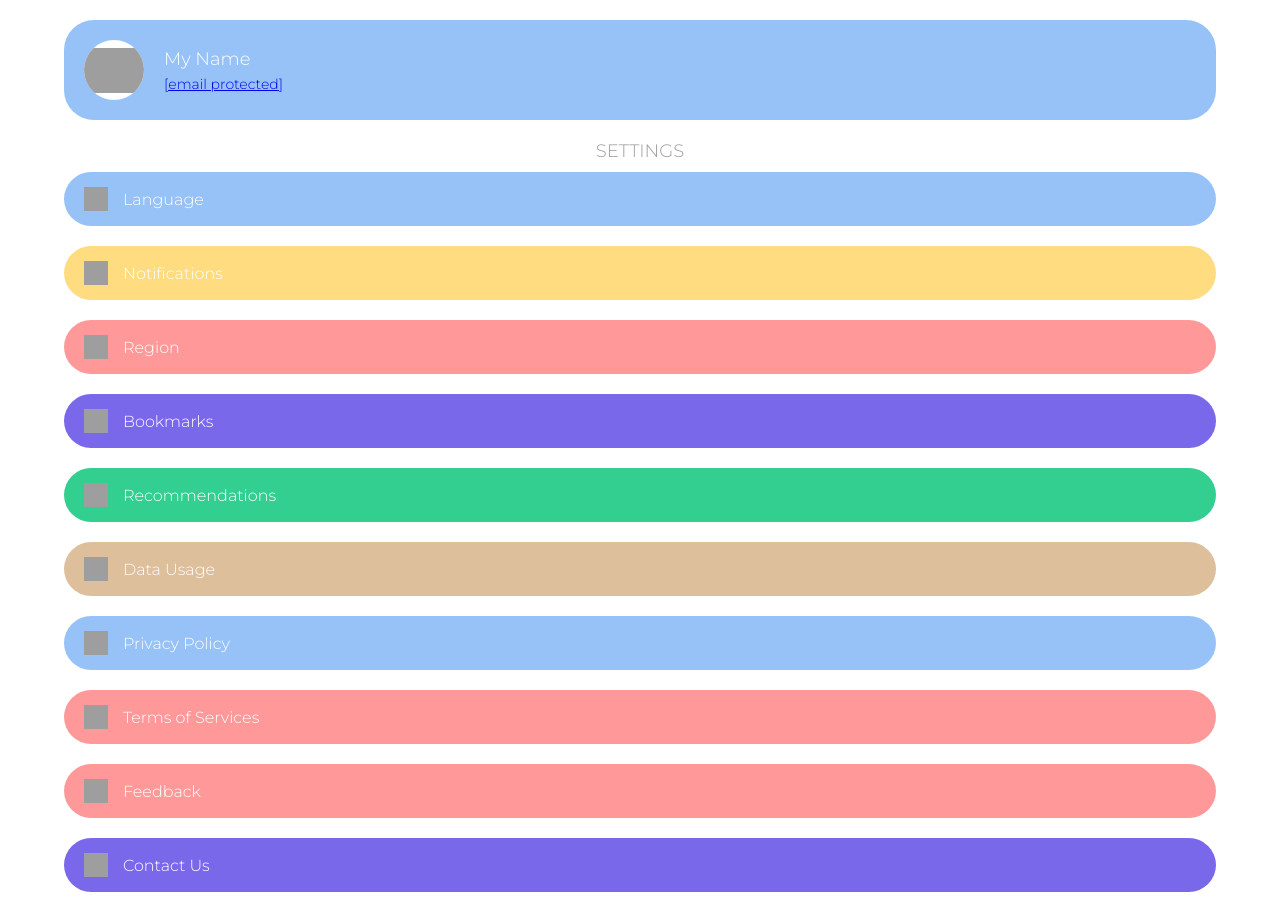
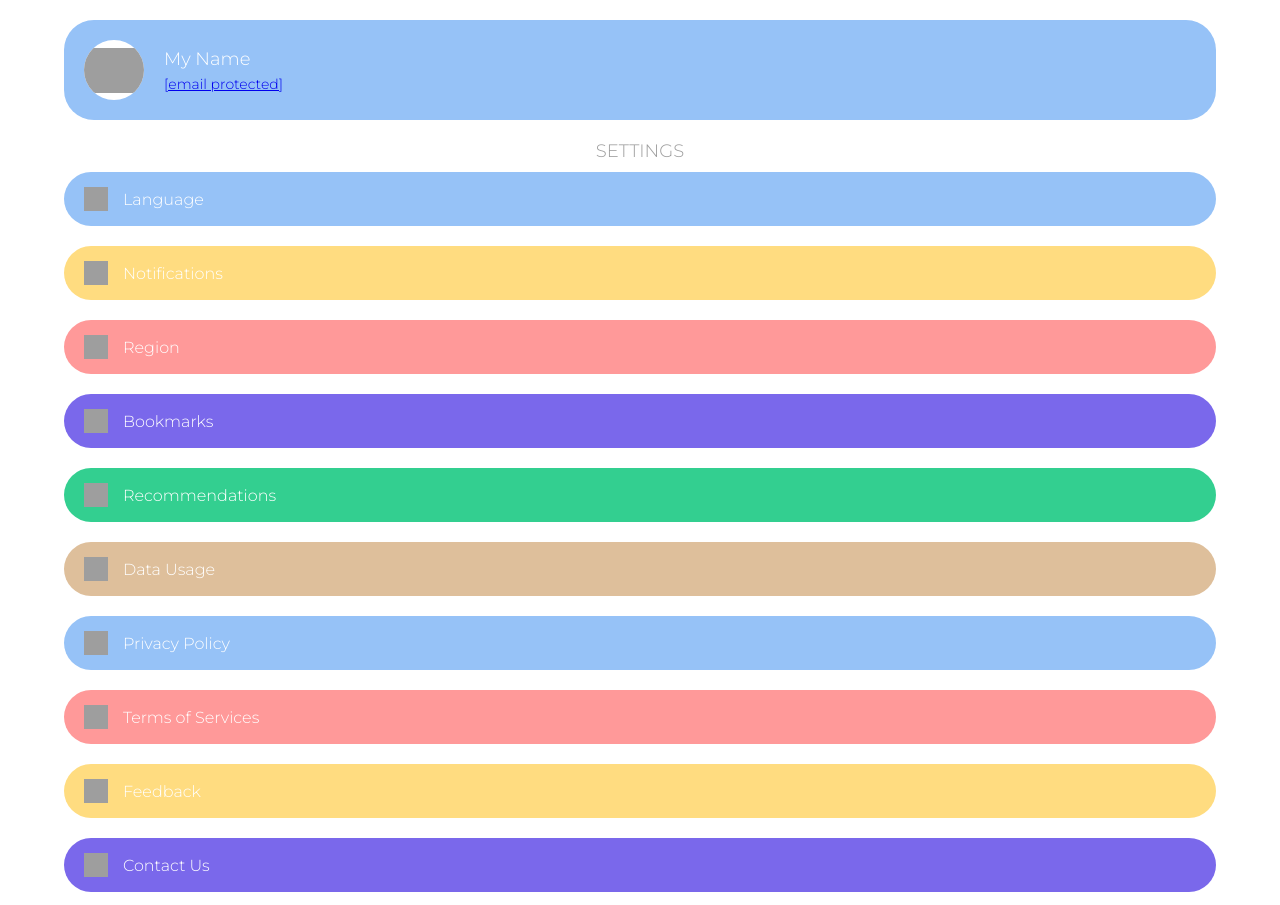
Before and after one commit to codepedia123/rose_setting_screen, a plain HTML site: page index.html in a window 1280 px wide. Shown: the top 905 px of the page. Drawn offline with Linux system fonts and the light colour scheme; grey boxes are pictures that could not be loaded; a script that the page names is missing.

Commit message:
Update index.html

```diff
--- a/index.html
+++ b/index.html
@@ -92,7 +92,7 @@
         .terms { background-color: #FF9999; }
         .contact { background-color: #7A68EB; }
         .logout { background-color: #33CF90; }
-        .feedback { background-color: #FF9999; }
+        .feedback { background-color: #FFDC80; }
 
         .loading-message {
             display: none;
```
